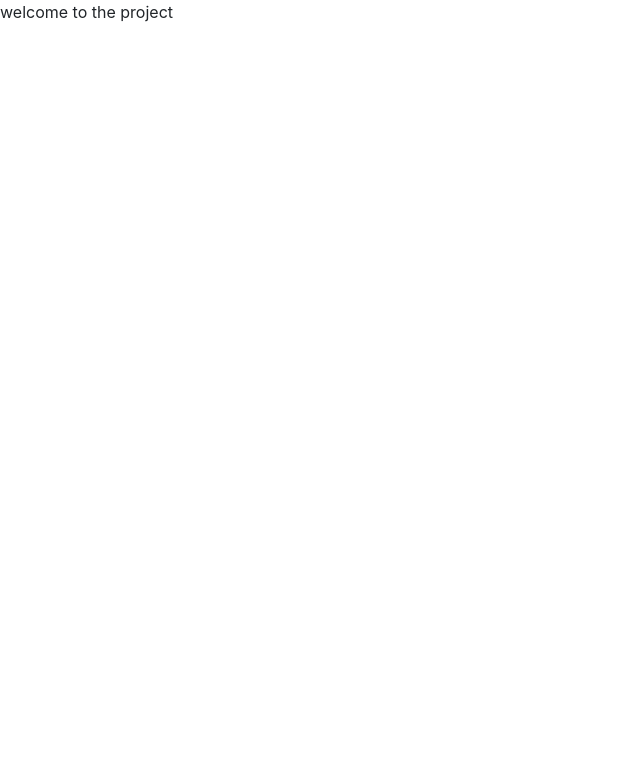
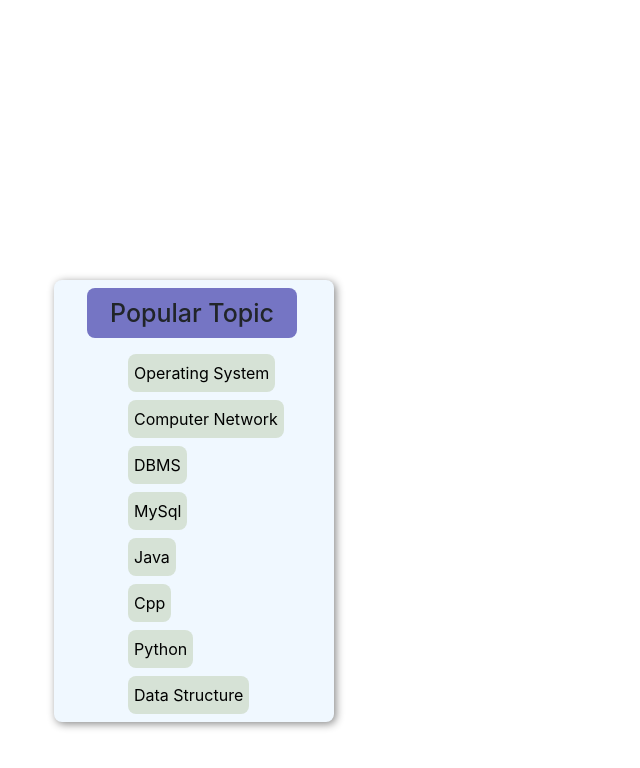
Before and after one commit to akashRamkar/final_year_project, a React (Create React App) app in the folder my-app/: page / in a window 1280 px wide. Shown: the top 768 px of the page, without its empty margins (0-640 px from the left). Built offline with nearby package versions, Linux system fonts and the light colour scheme.

Commit message:
crate the Topic list

```diff
--- a/my-app/package.json
+++ b/my-app/package.json
@@ -8,7 +8,7 @@
     "@testing-library/user-event": "^13.5.0",
     "react": "^18.2.0",
     "react-dom": "^18.2.0",
-    "react-scripts": "5.0.1",
+    "react-scripts": "^5.0.1",
     "web-vitals": "^2.1.4"
   },
   "scripts": {
--- a/my-app/src/App.css
+++ b/my-app/src/App.css
@@ -1,7 +1,53 @@
 .App {
   text-align: center;
 }
+.Container{
+  font-size: 30px;
+  margin-top: 35vh;
 
+ margin-bottom: 20px;
+
+  background-color: aliceblue;
+  width: 35vh;
+  margin-left: 54px;
+  border-radius: 8px;
+  box-shadow: 2px 2px 9px #888;;
+}
+
+.Main{
+  background-color: rgb(117, 117, 196); /* Green */
+  border: none;
+  color: blank;
+  margin-left: 25px;
+  font-size: 25px;
+  padding: 10px 23px;
+   text-align: center;
+  text-decoration: none;
+  display: inline-block;
+  border-radius: 8px;
+}
+.rectangle{
+  margin-bottom: 10px;
+}
+.item{
+  margin-left: 1px;
+}
+.content{
+  margin-top: 10px;
+  padding: 8px;
+}
+.button{
+  background-color: #D6E2D6; /* Green */
+  border: none;
+  color: blank;
+  padding: 7px 6px;
+  text-align: center;
+  text-decoration: none;
+  display: inline-block;
+  font-size: 16px;
+  border-radius: 8px;
+
+}
 .App-logo {
   height: 40vmin;
   pointer-events: none;
--- a/my-app/src/App.js
+++ b/my-app/src/App.js
@@ -1,8 +1,16 @@
 import logo from "./logo.svg";
 import "./App.css";
+import Topic_Title from "./application_components/Topic_Title";
+
 
 function App() {
-	return <>welcome to the project</>;
+	return <>
+
+	<Topic_Title/>
+
+	{/* //<Footer/> */}
+
+	</>;
 }
 
 export default App;
--- /dev/null
+++ b/my-app/src/application_components/Topic_Title.js
@@ -0,0 +1,50 @@
+import React from 'react'
+import Topic_list from './Topic_list'
+
+export default function Topic_Title() {
+    let arr=[
+        {
+          Topic:"Operating System "
+        },
+        {
+          Topic:"Computer Network"
+        },
+        {
+          Topic:"DBMS"
+        },
+        {
+          Topic:"MySql"
+        },
+        {
+          Topic:"Java"
+        },
+        {
+          Topic:"Cpp"
+        },
+        {
+          Topic:"Python"
+        },
+
+        {
+          Topic:"Data Structure"
+        },
+
+      ]
+  return (
+    <div className="Container">
+      <div className="rectangle">
+        <div className="content">
+      <h2 className="Main">Popular Topic</h2>
+      {
+      arr.map((tp)=>{
+          return(
+            <Topic_list todo={tp} key={tp.Topic}/>
+          )
+      })
+    }
+
+    </div>
+    </div>
+    </div>
+  )
+}
--- /dev/null
+++ b/my-app/src/application_components/Topic_list.js
@@ -0,0 +1,17 @@
+import React from 'react'
+
+export default function Topic_list({todo}) {
+    let textstyle={
+        margin:"5px 0px 0px 65px",
+
+        //backgroundColor: "rgb(117, 117, 196)",
+     }
+  return (
+    <div className="item">
+      {/* <h4 style={textstyle}>{todo.Topic}</h4> */}
+      <button  className=" button" style={textstyle}>{todo.Topic}</button>
+    </div>
+
+  );
+
+}
```
Also changed, not shown: 1 other file (tests, documents, lock files or other folders).
